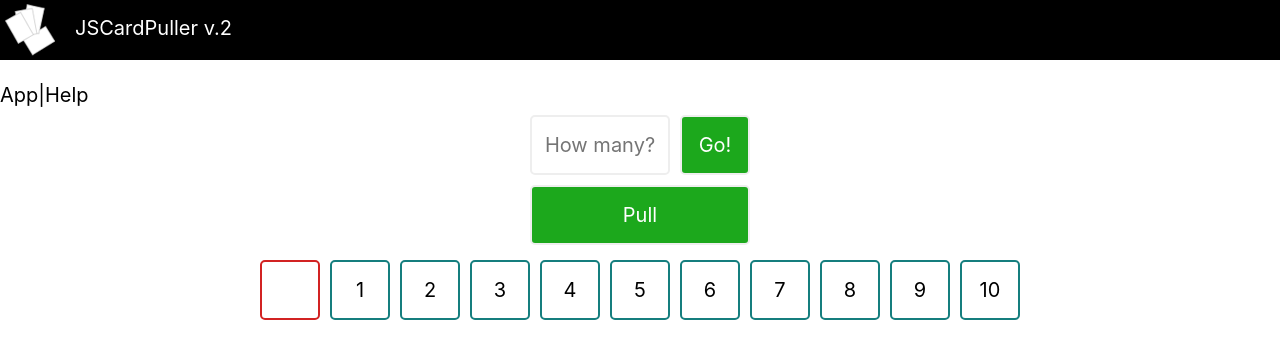
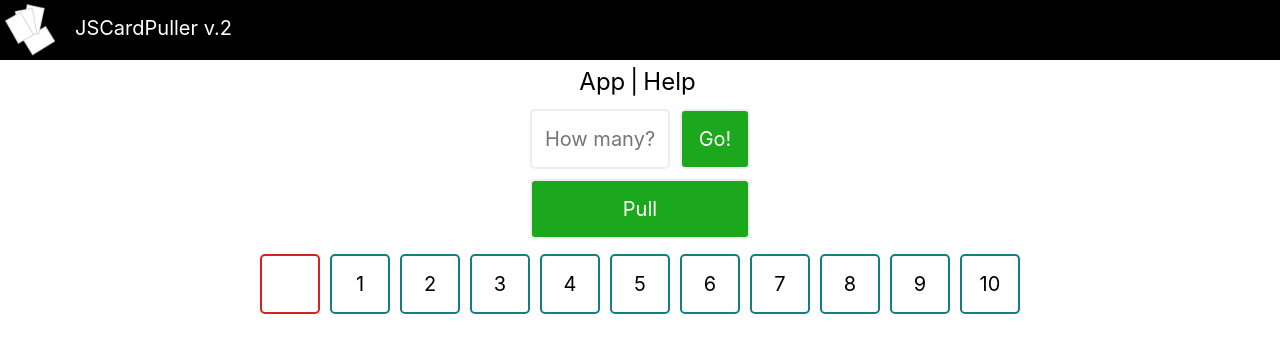
Before and after one commit to rxnnct/js-card-puller-react, a React (Create React App) app: page / in a window 1280 px wide. Shown: the top 358 px of the page. Built offline with nearby package versions, Linux system fonts and the light colour scheme.

Commit message:
Styled menu

```diff
--- a/src/components/MainMenu/MainMenu.jsx
+++ b/src/components/MainMenu/MainMenu.jsx
@@ -3,10 +3,13 @@ import style from './MainMenu.module.scss'
 import {NavLink} from "react-router-dom";
 
 const MainMenu = () => {
+    //todo: active page - black link; help text and styles
     return (
         <div className={style.mainMenu}>
-            <NavLink to="/">App</NavLink>
-            <NavLink to="/help">Help</NavLink>
+            <ul>
+                <li><NavLink to="/">App</NavLink></li>
+                <li><NavLink to="/help">Help</NavLink></li>
+            </ul>
         </div>
     );
 }
--- a/src/components/MainMenu/MainMenu.module.scss
+++ b/src/components/MainMenu/MainMenu.module.scss
@@ -1,11 +1,24 @@
 .mainMenu {
-  margin-top: 25px;
+  margin: 10px 0 5px;
+  display: flex;
+  justify-content: center;
+}
 
 a {
   color: black;
-    font-size: 20px;
+  font-size: 24px;
+  &:hover {
+    text-decoration-line: underline;
+  }
+}
 
+li {
+  color: black;
+  font-size: 24px;
+  float:left;
+  margin-right:5px;
   &::after {
+    padding-left: 5px;
     content: "|";
     color: #000;
   }
@@ -16,4 +29,3 @@
     }
   }
 }
-}
```
Lines whose indentation alone changed are shown as unchanged.
